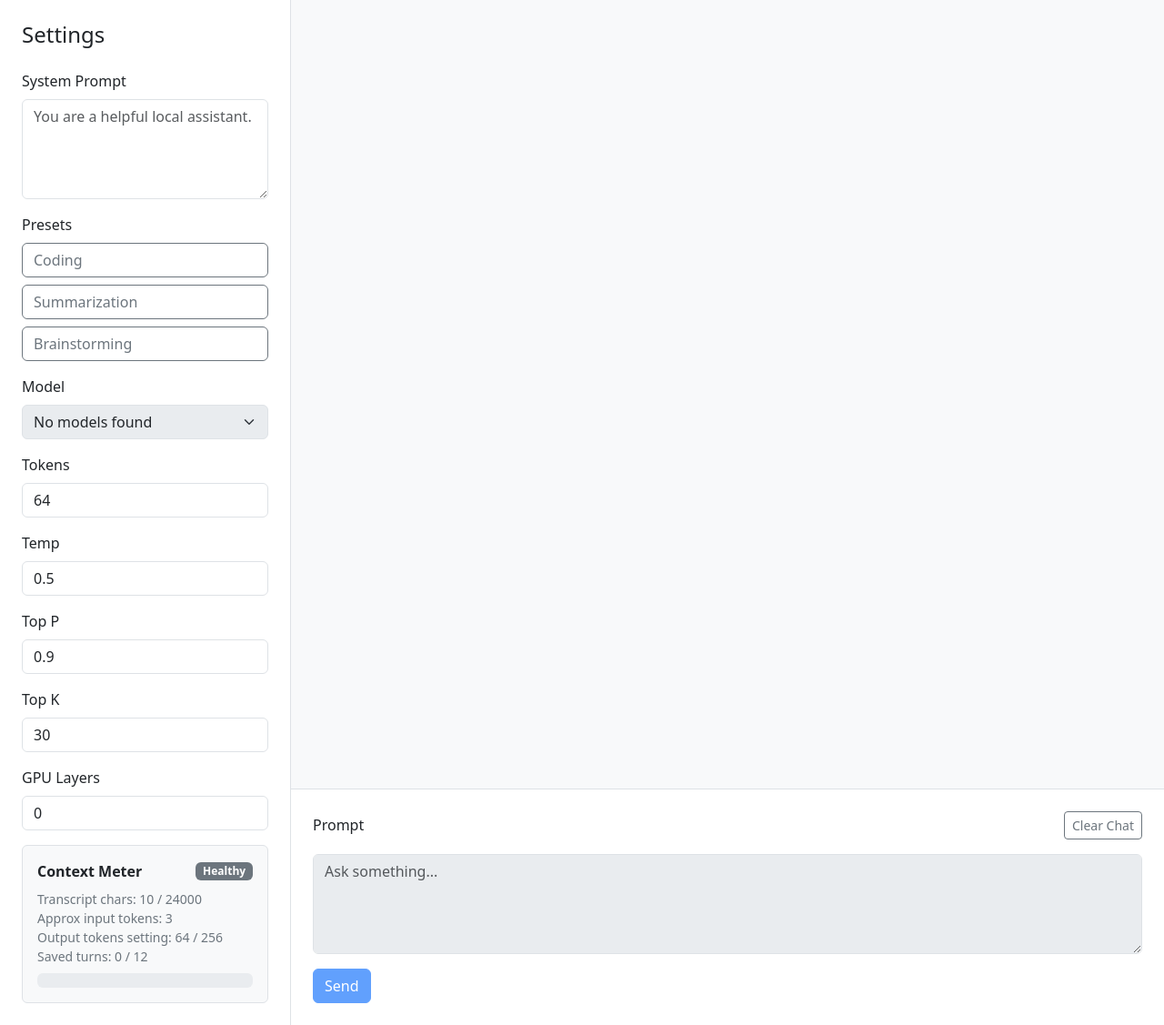
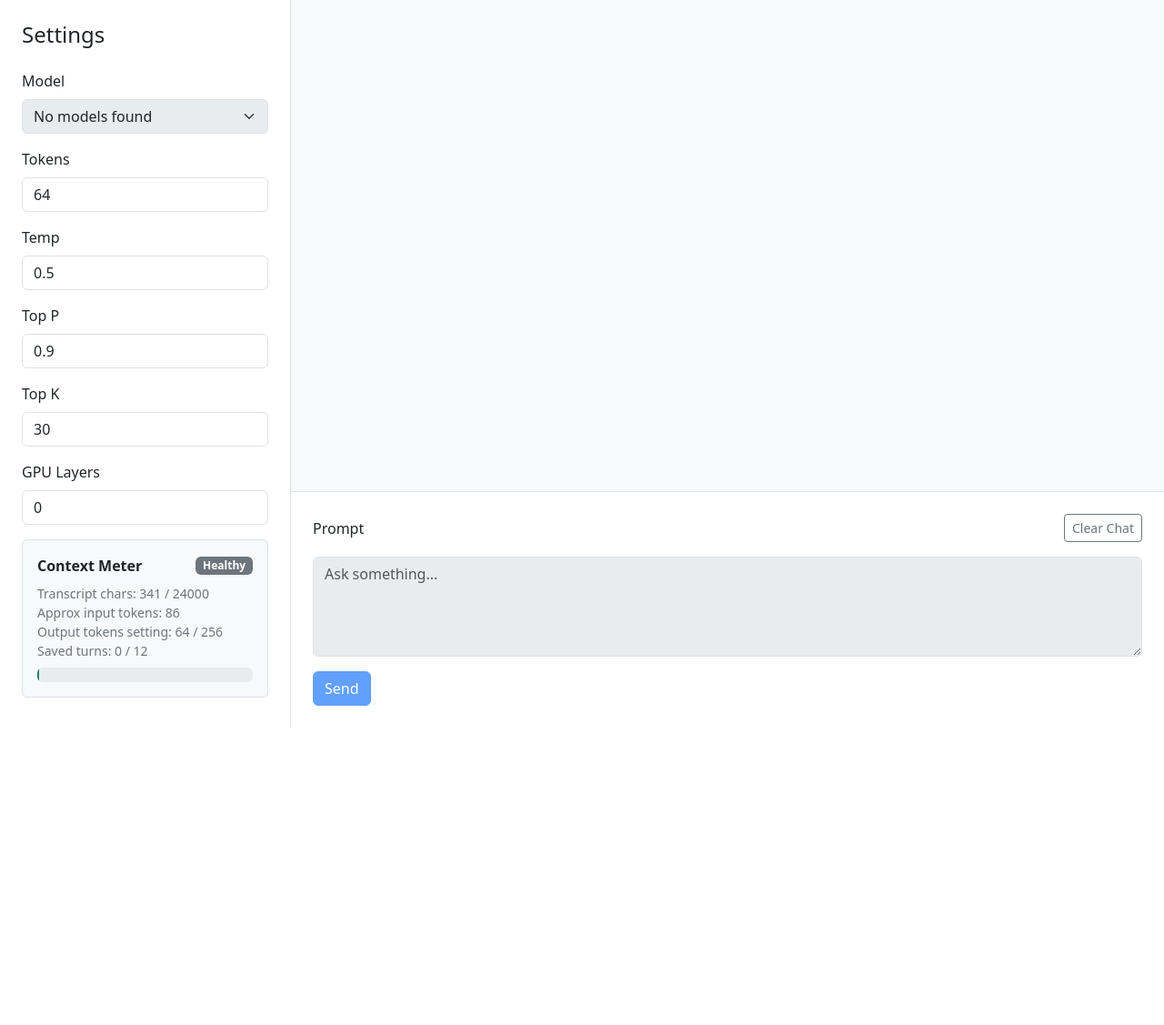
Before and after one commit to sachnaror/bonsai-llama, a FastAPI app: page / in a window 1280 px wide. Shown: the whole page at 91% size. After the commit the page ends 800 px from the top, so only its background shows below. Run offline with FastAPI, Linux system fonts and the light colour scheme; some libraries are stand-ins or nearby versions.

Commit message:
The diligent mind reaps bountiful knowledge

```diff
--- a/app/main.py
+++ b/app/main.py
@@ -27,6 +27,12 @@ MAX_TOKENS = 256
 MAX_GPU_LAYERS = 99
 MAX_HISTORY_TURNS = 12
 MAX_PROMPT_CHARS = 24000
+DEFAULT_BEHAVIOR = (
+    "Respond in a clear, well-formatted way. "
+    "When explaining something, prefer numbered step-by-step structure such as Step 1, Step 2, Step 3 instead of one long paragraph. "
+    "Use short sections, bullets, or code blocks when they make the answer clearer. "
+    "If the user asks for only code or only the final answer, return just that."
+)
 
 
 def get_models() -> list[str]:
@@ -36,15 +42,10 @@ def get_models() -> list[str]:
 
 
 def build_chat_prompt(
-    system_prompt: str,
     history: list[dict[str, str]],
     user_prompt: str,
 ) -> str:
-    sections: list[str] = []
-
-    clean_system = system_prompt.strip()
-    if clean_system:
-        sections.append(f"System: {clean_system}")
+    sections: list[str] = [f"System: {DEFAULT_BEHAVIOR}"]
 
     trimmed_history = history[-MAX_HISTORY_TURNS:]
     for message in trimmed_history:
@@ -115,6 +116,7 @@ def home(request: Request) -> HTMLResponse:
             "max_history_turns": MAX_HISTORY_TURNS,
             "max_prompt_chars": MAX_PROMPT_CHARS,
             "max_tokens": MAX_TOKENS,
+            "default_behavior": DEFAULT_BEHAVIOR,
         },
     )
     response.headers["Cache-Control"] = "no-store, no-cache, must-revalidate, max-age=0"
@@ -127,7 +129,6 @@ def home(request: Request) -> HTMLResponse:
 async def chat(
     request: Request,
     prompt: str = Form(...),
-    system_prompt: str = Form(""),
     history_json: str = Form("[]"),
     model: str = Form(...),
     n: int = Form(64),
@@ -157,7 +158,7 @@ async def chat(
     except ValueError as exc:
         raise HTTPException(status_code=400, detail="Chat history payload was invalid") from exc
 
-    full_prompt = build_chat_prompt(system_prompt, history, clean_prompt)
+    full_prompt = build_chat_prompt(history, clean_prompt)
     cmd = build_command(full_prompt, model, n, temp, top_p, top_k, ngl)
 
     print("Running command:", " ".join(cmd), flush=True)
--- a/app/templates/index.html
+++ b/app/templates/index.html
@@ -34,6 +34,31 @@
     .message-markdown pre:last-child {
       margin-bottom: 0;
     }
+
+    .message-markdown p,
+    .message-markdown ul,
+    .message-markdown ol {
+      margin-bottom: 0.85rem;
+    }
+
+    .message-markdown ol,
+    .message-markdown ul {
+      padding-left: 1.35rem;
+    }
+
+    .message-markdown li + li {
+      margin-top: 0.3rem;
+    }
+
+    .message-markdown h1,
+    .message-markdown h2,
+    .message-markdown h3,
+    .message-markdown h4 {
+      margin-top: 0;
+      margin-bottom: 0.75rem;
+      font-size: 1rem;
+      font-weight: 700;
+    }
   </style>
 </head>
 <body class="bg-body-tertiary">
@@ -42,18 +67,6 @@
       <aside class="col-12 col-lg-3 border-end bg-white p-4">
         <h4 class="mb-4">Settings</h4>
         <form id="chatForm" class="d-grid gap-3">
-          <div>
-            <label for="system_prompt" class="form-label">System Prompt</label>
-            <textarea id="system_prompt" name="system_prompt" rows="4" class="form-control" placeholder="You are a helpful local assistant."></textarea>
-          </div>
-          <div>
-            <label class="form-label">Presets</label>
-            <div class="d-grid gap-2">
-              <button type="button" class="btn btn-outline-secondary text-start preset-button" data-preset="coding">Coding</button>
-              <button type="button" class="btn btn-outline-secondary text-start preset-button" data-preset="summarization">Summarization</button>
-              <button type="button" class="btn btn-outline-secondary text-start preset-button" data-preset="brainstorming">Brainstorming</button>
-            </div>
-          </div>
           <div>
             <label for="model" class="form-label">Model</label>
             <select id="model" class="form-select" name="model" {% if not models %}disabled{% endif %}>
@@ -131,7 +144,6 @@
     const sendButton = document.getElementById("sendButton");
     const statusText = document.getElementById("statusText");
     const alertBox = document.getElementById("alertBox");
-    const systemPromptInput = document.getElementById("system_prompt");
     const transcriptChars = document.getElementById("transcriptChars");
     const transcriptTokens = document.getElementById("transcriptTokens");
     const outputTokens = document.getElementById("outputTokens");
@@ -143,43 +155,14 @@
     const topPInput = document.getElementById("top_p");
     const topKInput = document.getElementById("top_k");
     const nglInput = document.getElementById("ngl");
-    const presetButtons = Array.from(document.querySelectorAll(".preset-button"));
     const STORAGE_KEY = "bonsai-llama-chat-state";
     const MAX_HISTORY_TURNS = {{ max_history_turns }};
     const MAX_PROMPT_CHARS = {{ max_prompt_chars }};
+    const DEFAULT_BEHAVIOR = {{ default_behavior|tojson }};
     let chatHistory = [];
     let currentController = null;
     let currentAssistantMessage = null;
     let isGenerating = false;
-    const PRESETS = {
-      coding: {
-        label: "Coding",
-        systemPrompt: "You are a careful coding assistant. Explain clearly, prefer correct code, mention edge cases briefly, and keep answers practical.",
-        n: 192,
-        temp: 0.2,
-        topP: 0.9,
-        topK: 30,
-        ngl: 0
-      },
-      summarization: {
-        label: "Summarization",
-        systemPrompt: "You are a concise summarization assistant. Extract the key points, remove repetition, and preserve important details.",
-        n: 128,
-        temp: 0.3,
-        topP: 0.9,
-        topK: 30,
-        ngl: 0
-      },
-      brainstorming: {
-        label: "Brainstorming",
-        systemPrompt: "You are a creative brainstorming partner. Offer varied ideas, useful angles, and concrete next steps without getting too vague.",
-        n: 192,
-        temp: 0.8,
-        topP: 0.95,
-        topK: 40,
-        ngl: 0
-      }
-    };
 
     function escapeHtml(text) {
       return text
@@ -273,12 +256,7 @@
     }
 
     function buildTranscriptPreview(currentPrompt = "") {
-      const sections = [];
-      const cleanSystem = systemPromptInput.value.trim();
-      if (cleanSystem) {
-        sections.push(`System: ${cleanSystem}`);
-      }
-
+      const sections = [`System: ${DEFAULT_BEHAVIOR}`];
       const trimmedHistory = chatHistory.slice(-MAX_HISTORY_TURNS);
       for (const message of trimmedHistory) {
         if (!message.content) continue;
@@ -333,32 +311,8 @@
 
     function saveState() {
       localStorage.setItem(STORAGE_KEY, JSON.stringify({
-        systemPrompt: systemPromptInput.value,
         history: chatHistory
       }));
-    }
-
-    function setActivePreset(presetKey) {
-      presetButtons.forEach((button) => {
-        const active = button.dataset.preset === presetKey;
-        button.classList.toggle("btn-primary", active);
-        button.classList.toggle("btn-outline-secondary", !active);
-      });
-    }
-
-    function applyPreset(presetKey) {
-      const preset = PRESETS[presetKey];
-      if (!preset) return;
-
-      systemPromptInput.value = preset.systemPrompt;
-      tokenInput.value = preset.n;
-      tempInput.value = preset.temp;
-      topPInput.value = preset.topP;
-      topKInput.value = preset.topK;
-      nglInput.value = preset.ngl;
-      setActivePreset(presetKey);
-      saveState();
-      updateTranscriptPreview(promptInput.value);
     }
 
     function renderMarkdown(text) {
@@ -384,7 +338,6 @@
       try {
         const state = JSON.parse(raw);
         chatHistory = Array.isArray(state.history) ? state.history : [];
-        systemPromptInput.value = state.systemPrompt || "";
 
         for (const message of chatHistory) {
           if (message.role === "user") {
@@ -516,10 +469,6 @@
       }
     });
 
-    presetButtons.forEach((button) => {
-      button.addEventListener("click", () => applyPreset(button.dataset.preset));
-    });
-
     chatBox.addEventListener("click", async (event) => {
       const button = event.target.closest(".copy-button");
       if (!button) return;
@@ -539,10 +488,6 @@
       }
     });
 
-    systemPromptInput.addEventListener("input", () => {
-      saveState();
-      updateTranscriptPreview(promptInput.value);
-    });
     promptInput.addEventListener("input", () => {
       if (isGenerating) {
         cancelActiveGeneration({ removePendingUser: true });
```
Also changed, not shown: README.md.
